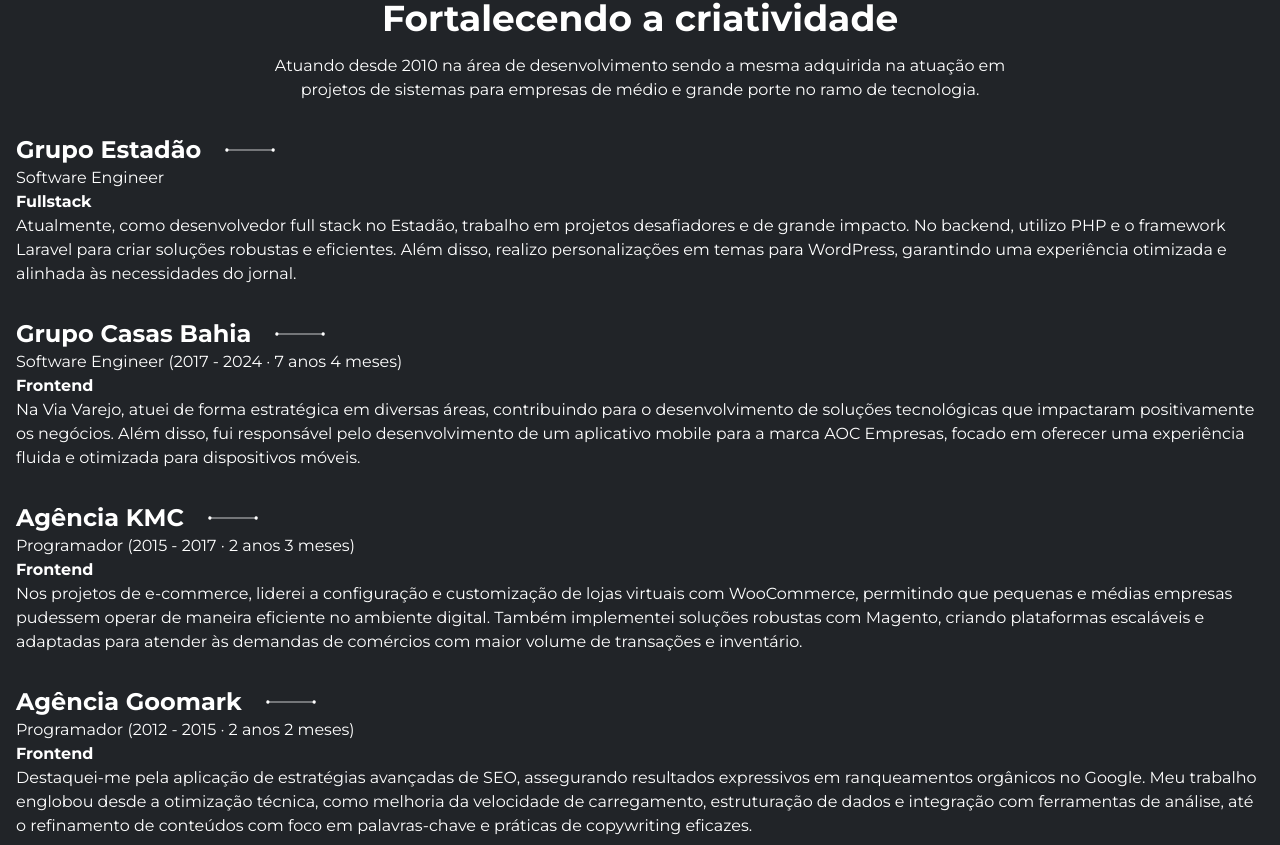
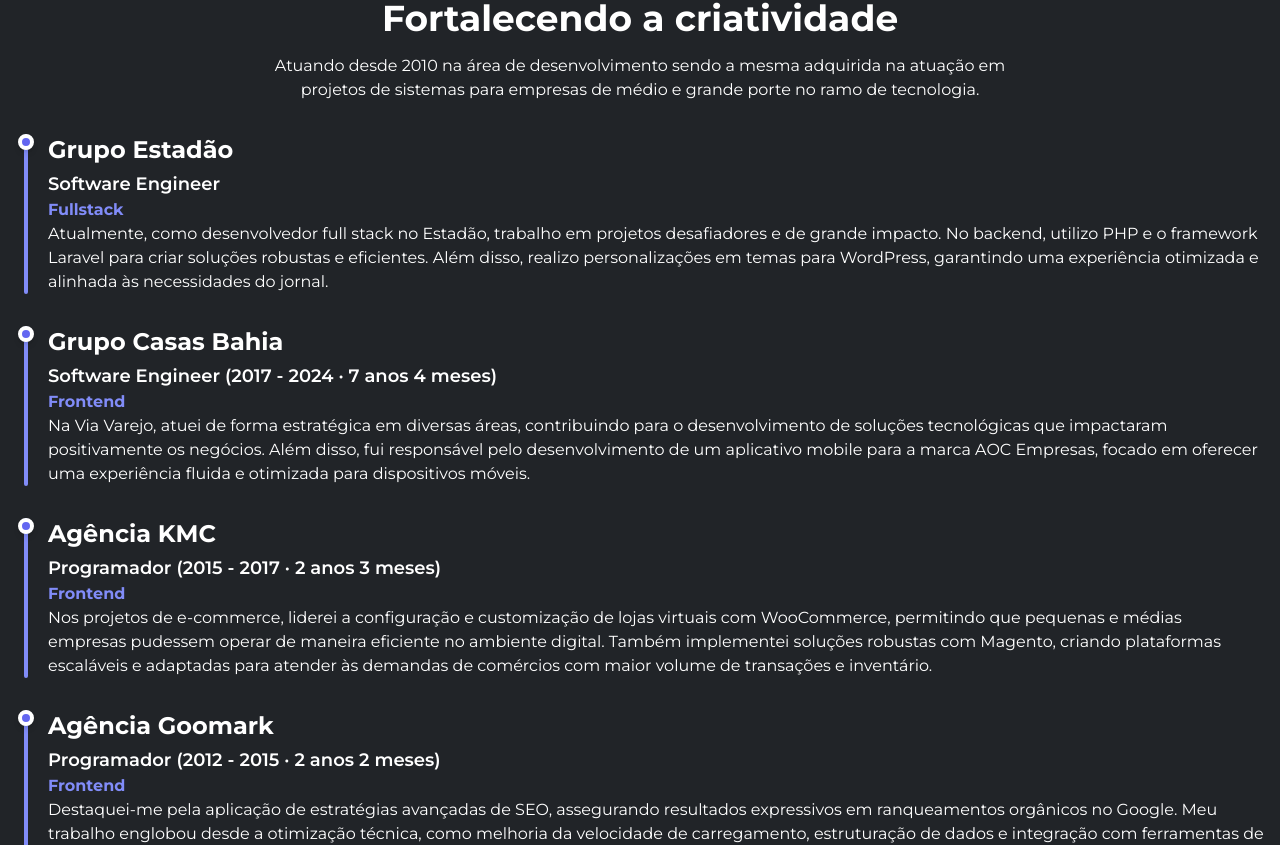
Before and after one commit to ogeraldoluizcom/ogeraldoluiz, a Next.js app: page / in a window 1280 px wide. Shown: the part 888-1733 px from the top of the page. Built offline with nearby package versions, Linux system fonts and the light colour scheme.

Commit message:
Refactor ExperienceItem component by removing unused Image import and related code

```diff
--- a/src/components/experience-item/index.tsx
+++ b/src/components/experience-item/index.tsx
@@ -1,5 +1,3 @@
-import Image from 'next/image'
-
 interface ExperienceItemProps {
   company: string
   role: string
@@ -16,23 +14,18 @@ export const ExperienceItem = ({
   duration
 }: ExperienceItemProps) => {
   return (
-    <div>
+    <div className="relative pl-8 before:content-[''] before:absolute before:left-2 before:top-0 before:h-full before:w-1 before:bg-indigo-400 before:rounded-full">
       <div className="flex items-center gap-6">
+        <div className="absolute left-[2px] top-0 w-4 h-4 bg-indigo-500 border-4 border-white rounded-full shadow-md" />
         <h3 className="text-2xl font-bold">{company}</h3>
-        <span>
-          <Image
-            src="/img/custom-line.png"
-            alt="Hard Skills"
-            width={50}
-            height={50}
-          />
-        </span>
       </div>
-      <h4>
+      <h4 className="mt-1 text-lg font-semibold animate-fade-in">
         {role} {duration && `(${duration})`}
       </h4>
-      <b className="text-md text-bold">{type}</b>
-      <p>{description}</p>
+      <b className="text-md font-bold text-indigo-400 animate-fade-in">
+        {type}
+      </b>
+      <p className="mt-2animate-fade-in">{description}</p>
     </div>
   )
 }
--- a/src/components/experience-item/test.tsx
+++ b/src/components/experience-item/test.tsx
@@ -24,9 +24,6 @@ describe('ExperienceItem', () => {
     expect(screen.getByText(props.type)).toBeInTheDocument()
 
     expect(screen.getByText(props.description)).toBeInTheDocument()
-
-    const image = screen.getByAltText('Hard Skills')
-    expect(image).toBeInTheDocument()
   })
 
   it('should render correctly without the duration', () => {
```
